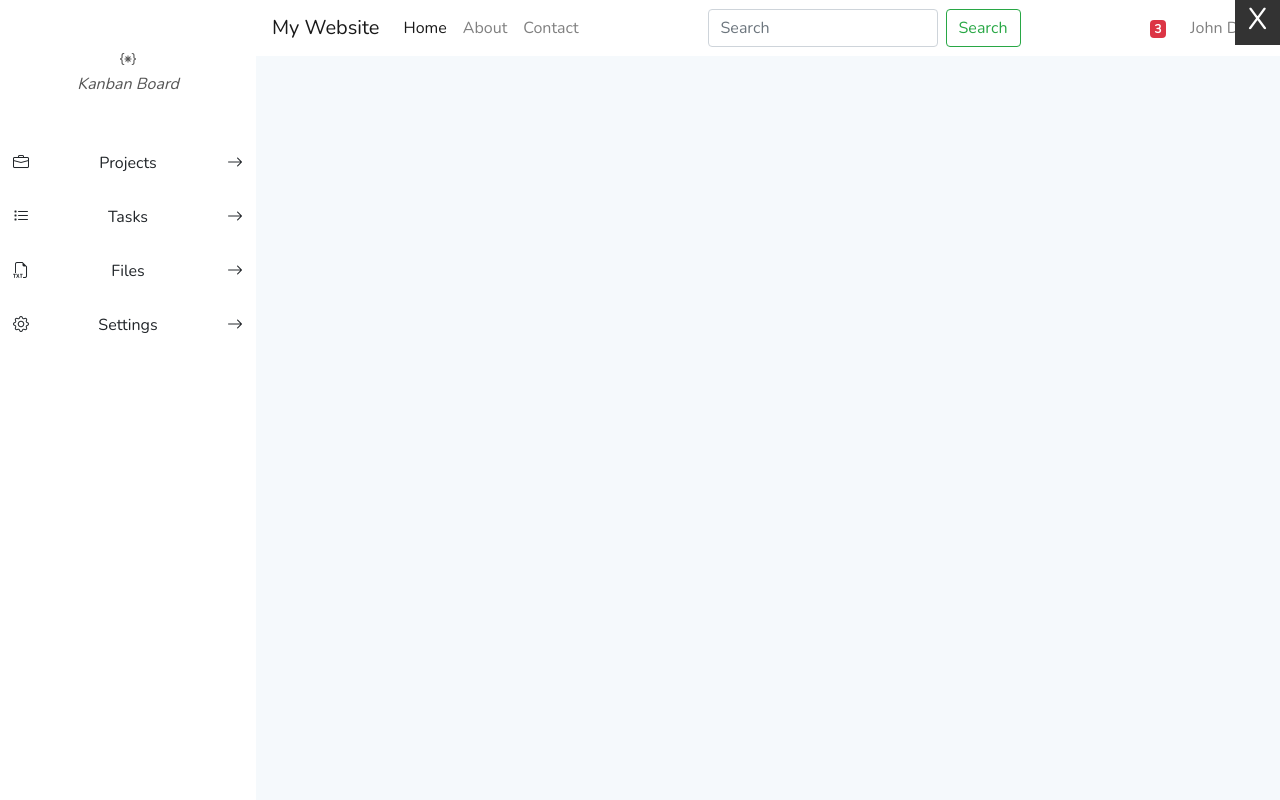
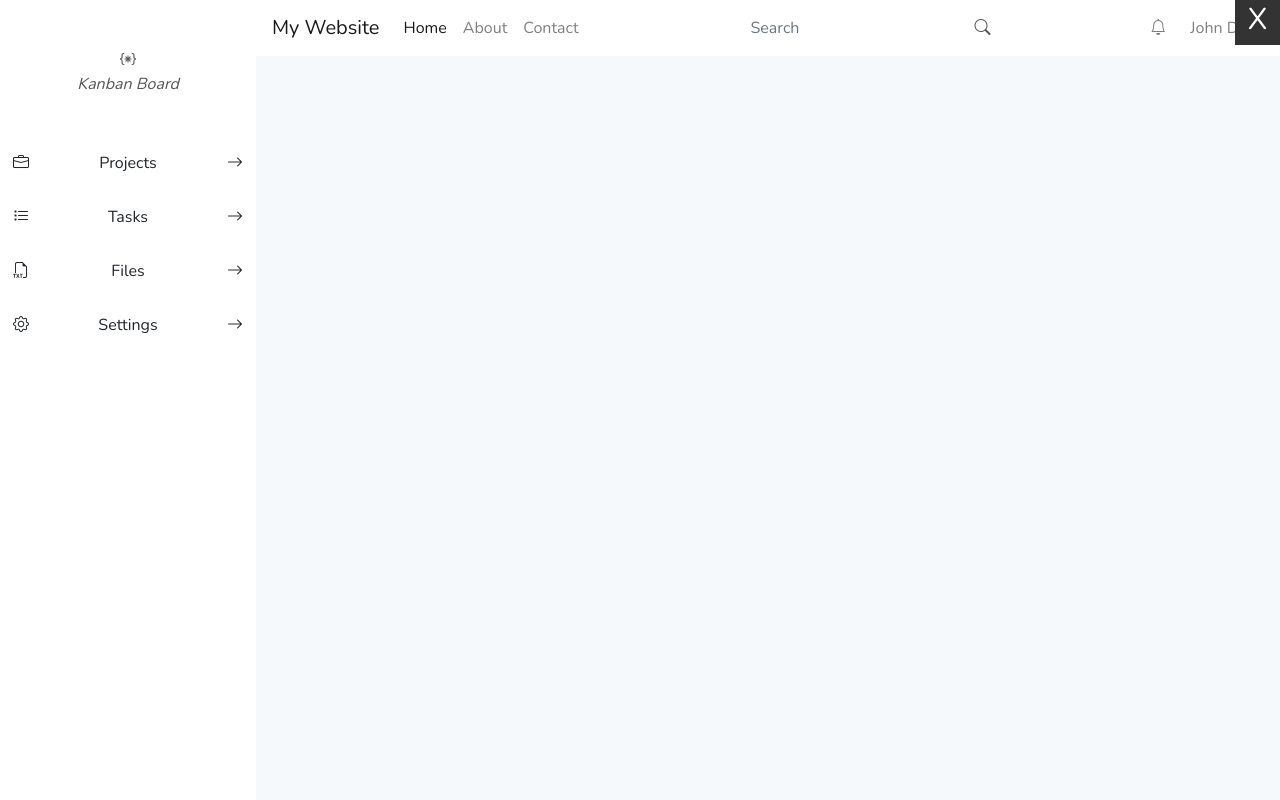
Before and after one commit to anthonyfdunphy/kanban-project, a Django app: page / in a window 1280 px wide. Run offline with Django 3.2, Linux system fonts and the light colour scheme; some libraries are stand-ins or nearby versions.

Commit message:
project setup of navbar

```diff
--- a/kanban/home/templates/home/index.html
+++ b/kanban/home/templates/home/index.html
@@ -102,13 +102,12 @@
                       </ul>
                       <form class="form-inline my-2 my-lg-0">
                         <input class="form-control mr-sm-2" type="search" placeholder="Search" aria-label="Search">
-                        <button class="btn btn-outline-success my-2 my-sm-0" type="submit">Search</button>
+                        <i class="bi bi-search"></i>
                       </form>
                       <ul class="navbar-nav ml-auto">
                         <li class="nav-item dropdown">
                           <a class="nav-link" href="#" id="notificationsDropdown" role="button" data-toggle="dropdown" aria-haspopup="true" aria-expanded="false">
-                            <i class="fa fa-bell"></i>
-                            <span class="badge badge-danger">3</span>
+                            <i class="bi bi-bell"></i>
                           </a>
                           <div class="dropdown-menu dropdown-menu-right" aria-labelledby="notificationsDropdown">
                             <a class="dropdown-item" href="#">Notification 1</a>
--- a/kanban/static/css/base.css
+++ b/kanban/static/css/base.css
@@ -57,6 +57,12 @@ body {
     text-align: center;
     cursor: pointer;
     transition: right 0.3s;
+}
+
+.form-control{
+    border: none !important; /* if you want to remove borders at all*/
+    outline: none !important;
+    box-shadow: none !important;
 }
 
 /*CSS CODE FOR SIDEBARD COLLAPSE*/
```
